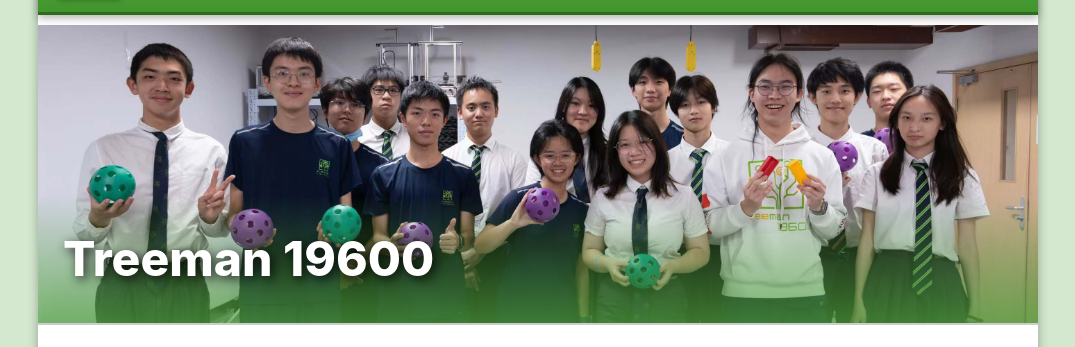
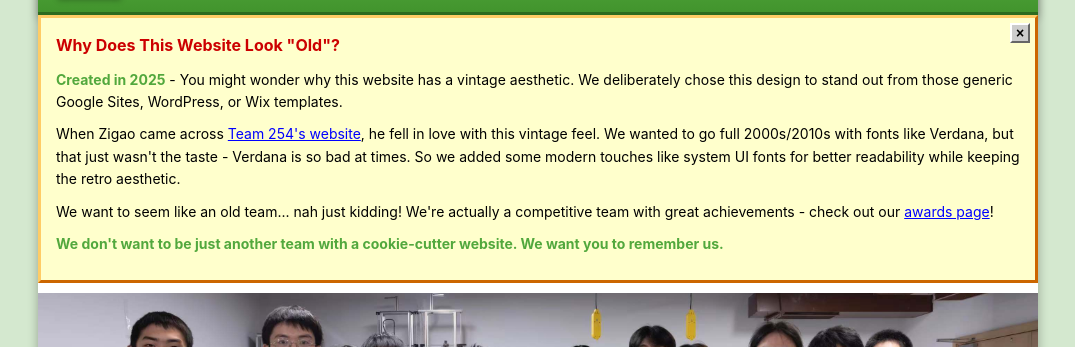
Before and after one commit to ZigaoWang/19600.org, a plain HTML site: page index.html in a window 1280 px wide. Shown: the part 83-430 px from the top of the page, without its empty margins (102-1177 px from the left). Drawn offline with Linux system fonts and the light colour scheme.

Commit message:
feat: add style notice!

```diff
--- a/css/styles.css
+++ b/css/styles.css
@@ -789,3 +789,63 @@ em {
     color: var(--accent-green);
     margin-top: 10px;
 }
+
+.design-banner {
+    background: #FFFFCC;
+    border: 3px solid #FF9900;
+    border-top: 3px solid #FFCC66;
+    border-left: 3px solid #FFCC66;
+    border-bottom: 3px solid #CC6600;
+    border-right: 3px solid #CC6600;
+    padding: 15px;
+    position: relative;
+    max-width: 1000px;
+    margin: 0 auto;
+}
+
+.design-banner h3 {
+    color: #CC0000;
+    font-size: 16px;
+    margin-bottom: 10px;
+    font-weight: bold;
+}
+
+.design-banner p {
+    font-size: 14px;
+    line-height: 1.6;
+    margin-bottom: 10px;
+    color: #000000;
+}
+
+.design-banner a {
+    color: #0000FF;
+    text-decoration: underline;
+}
+
+.design-banner a:visited {
+    color: #800080;
+}
+
+.design-banner-close {
+    position: absolute;
+    top: 5px;
+    right: 5px;
+    background: #CCCCCC;
+    border: 2px solid #000000;
+    border-top: 2px solid #FFFFFF;
+    border-left: 2px solid #FFFFFF;
+    border-bottom: 2px solid #666666;
+    border-right: 2px solid #666666;
+    width: 20px;
+    height: 20px;
+    font-size: 14px;
+    cursor: pointer;
+    line-height: 1;
+    color: #000000;
+    font-weight: bold;
+    font-family: Arial, sans-serif;
+}
+
+.design-banner-close:hover {
+    background: #AAAAAA;
+}
--- a/js/main.js
+++ b/js/main.js
@@ -6,6 +6,7 @@
 // Wait for DOM to be fully loaded
 document.addEventListener('DOMContentLoaded', function() {
     initNavigation();
+    showDesignPopup();
 });
 
 /**
@@ -31,3 +32,30 @@ function initNavigation() {
         });
     }
 }
+
+/**
+ * Show design philosophy banner on first visit
+ */
+function showDesignPopup() {
+    if (!sessionStorage.getItem('designBannerShown')) {
+        const header = document.querySelector('.site-header');
+        if (header) {
+            const banner = document.createElement('div');
+            banner.className = 'design-banner';
+            banner.innerHTML = `
+                <button class="design-banner-close">&times;</button>
+                <h3>Why Does This Website Look "Old"?</h3>
+                <p><strong>Created in 2025</strong> - You might wonder why this website has a vintage aesthetic. We deliberately chose this design to stand out from those generic Google Sites, WordPress, or Wix templates.</p>
+                <p>When Zigao came across <a href="https://team254.com" target="_blank">Team 254's website</a>, he fell in love with this vintage feel. We wanted to go full 2000s/2010s with fonts like Verdana, but that just wasn't the taste - Verdana is so bad at times. So we added some modern touches like system UI fonts for better readability while keeping the retro aesthetic.</p>
+                <p>We want to seem like an old team... nah just kidding! We're actually a competitive team with great achievements - check out our <a href="achievements.html">awards page</a>!</p>
+                <p><strong>We don't want to be just another team with a cookie-cutter website. We want you to remember us.</strong></p>
+            `;
+            header.insertAdjacentElement('afterend', banner);
+
+            banner.querySelector('.design-banner-close').onclick = function() {
+                banner.remove();
+                sessionStorage.setItem('designBannerShown', 'true');
+            };
+        }
+    }
+}
```
